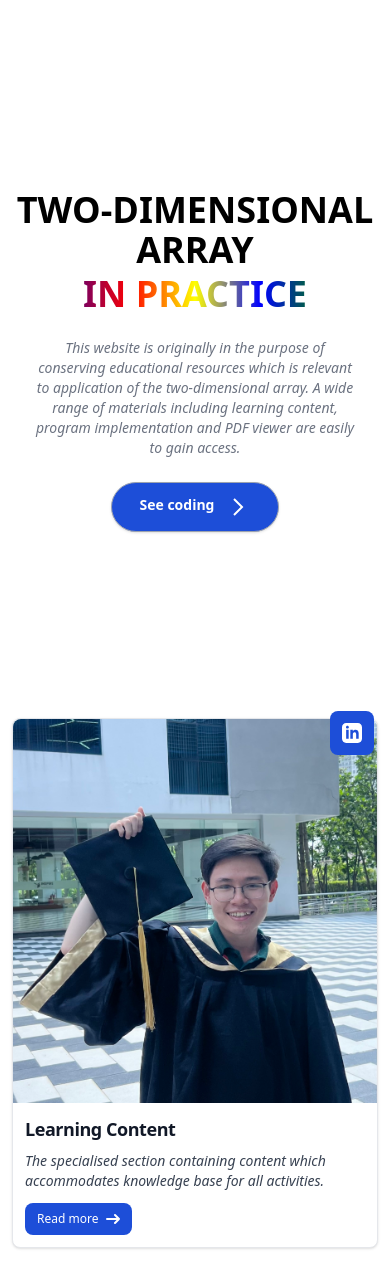
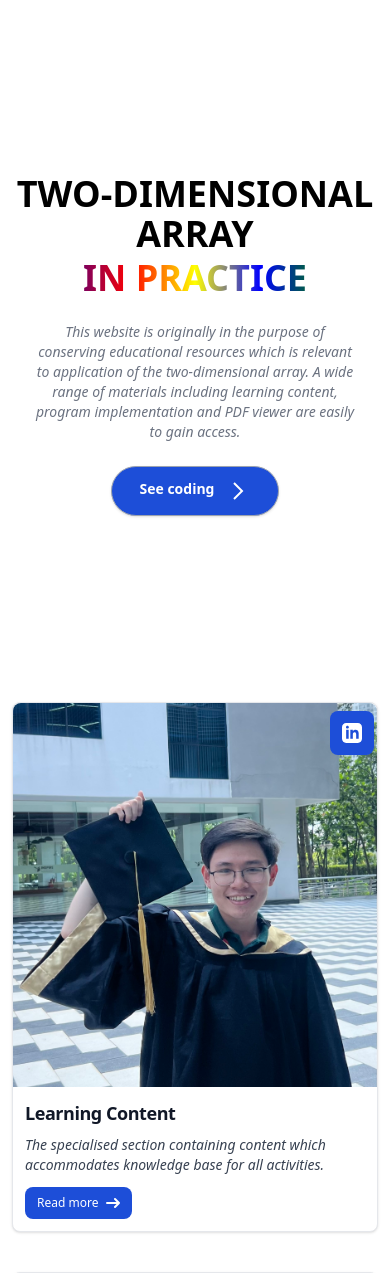
Before and after one commit to Trish0302/lsts-demo, a Django app: page / in a window 390 px wide. Shown: the part 73-1346 px from the top of the page. Run offline with Django 5.2, Linux system fonts and the light colour scheme; some libraries are stand-ins or nearby versions.

Commit message:
set the same margin top of introduction section for every type of screens

```diff
--- a/lesson/templates/base.html
+++ b/lesson/templates/base.html
@@ -17,7 +17,7 @@
   <body>
     {% include 'partials/header.html' %}
 
-    <section class="max-w-screen-xl md:p-4 mt-24 md:mt-20 mx-auto">
+    <section class="max-w-screen-xl md:p-4 mt-20 mx-auto">
       {% block content %}{% endblock content %}
       <a
         href="https://www.linkedin.com/in/trishlee32777/"
```
